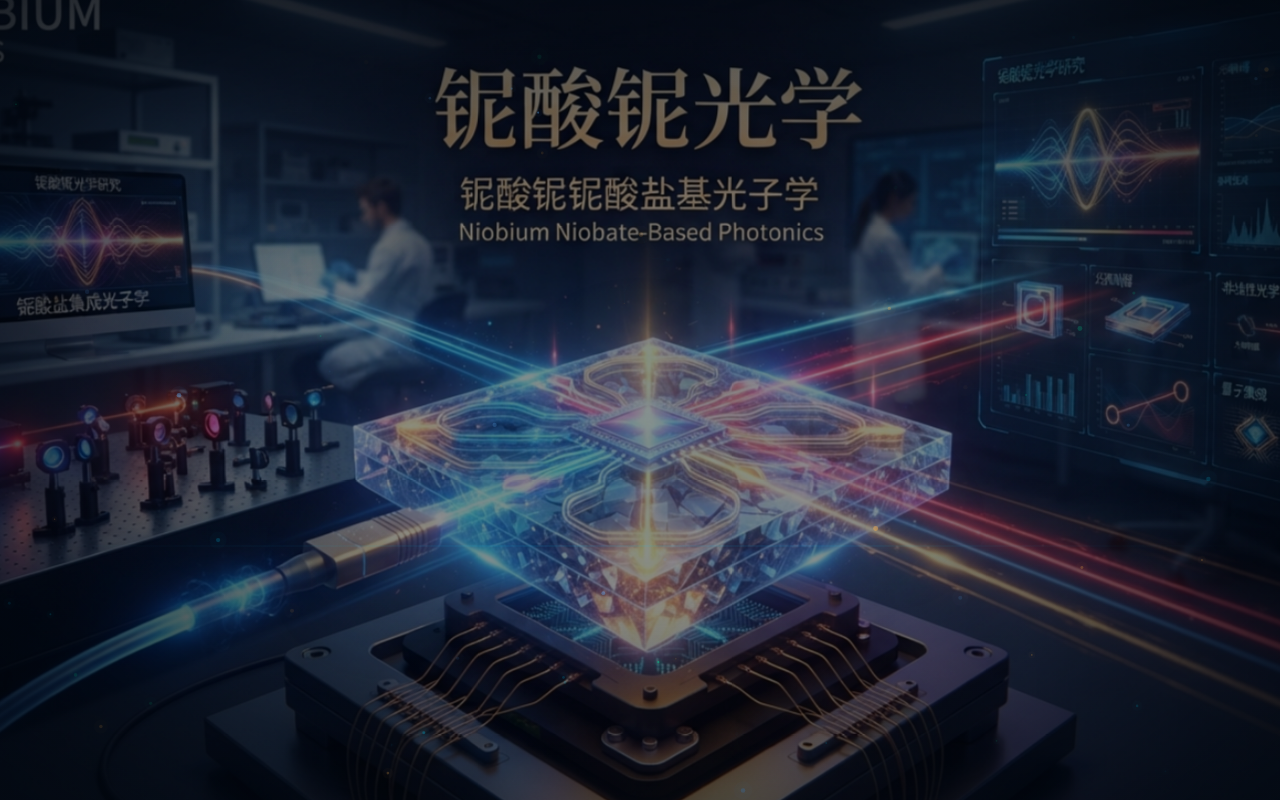
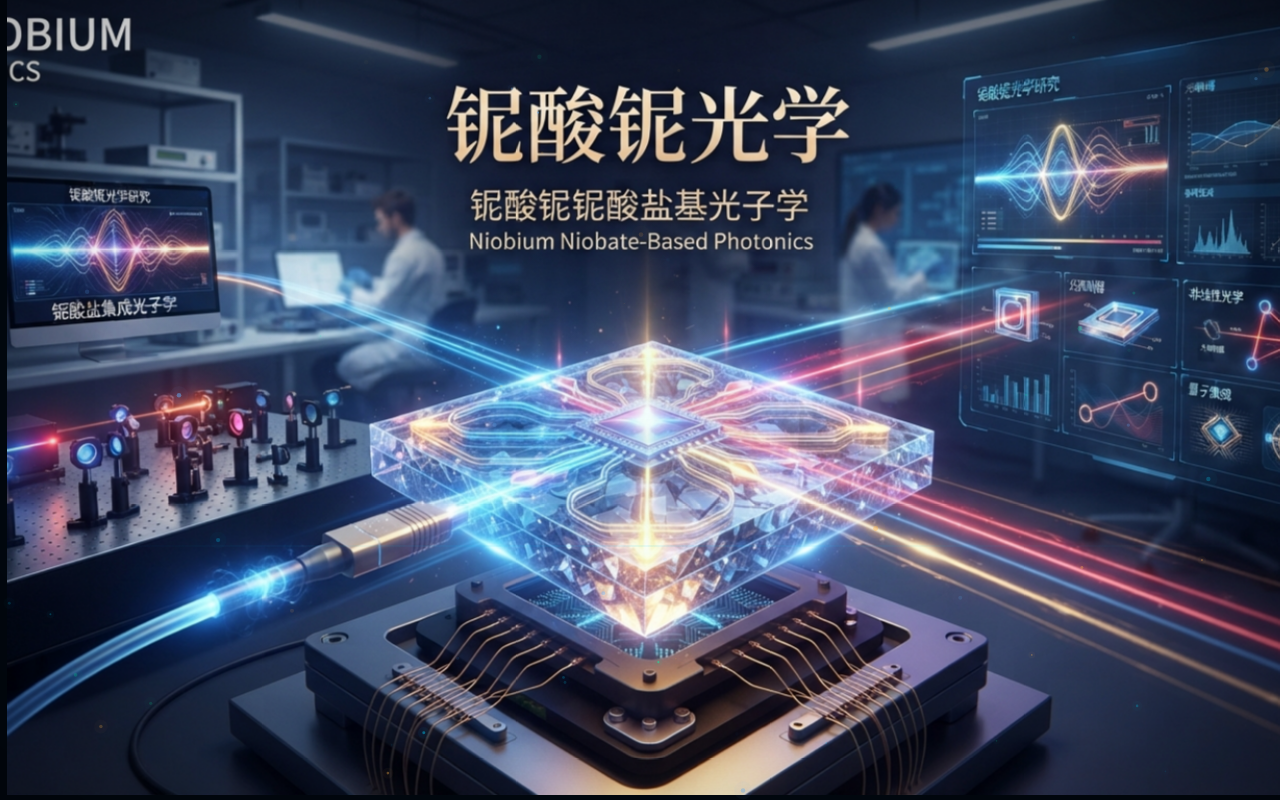
Before and after one commit to LucasYuuu/lucasyu-database, a Next.js app: page / in a window 1280 px wide. Built offline with nearby package versions, Linux system fonts and the light colour scheme.

Commit message:
Fix: clear sharp background, remove darkness filter

```diff
--- a/app/page.tsx
+++ b/app/page.tsx
@@ -113,15 +113,12 @@ export default function Home() {
         @keyframes scanline { 0% { top: -5%; } 100% { top: 105%; } }
       `}</style>
 
-      {/* Background image with zoom + drift */}
+      {/* Background image */}
       <div style={{
-        position: 'absolute',
-        inset: '-3%',
-        width: '106%', height: '106%',
+        position: 'absolute', inset: 0,
         backgroundImage: 'url(/bg.jpg)',
         backgroundSize: 'cover',
         backgroundPosition: 'center',
-        filter: 'brightness(0.55) saturate(1.2)',
         animation: 'slowZoom 30s ease-in-out infinite alternate, drift 20s ease-in-out infinite',
         transformOrigin: `${50 + (mousePos.x - 50) * 0.02}% ${50 + (mousePos.y - 50) * 0.02}%`,
         transition: 'transform-origin 0.3s ease',
@@ -153,10 +150,10 @@ export default function Home() {
         pointerEvents: 'none', zIndex: 1,
       }} />
 
-      {/* Vignette */}
+      {/* Vignette - very subtle */}
       <div style={{
         position: 'absolute', inset: 0,
-        background: 'radial-gradient(ellipse at center, transparent 35%, rgba(2,8,16,0.8) 100%)',
+        background: 'radial-gradient(ellipse at center, transparent 60%, rgba(0,0,0,0.3) 100%)',
         pointerEvents: 'none', zIndex: 4,
       }} />
     </div>
```
